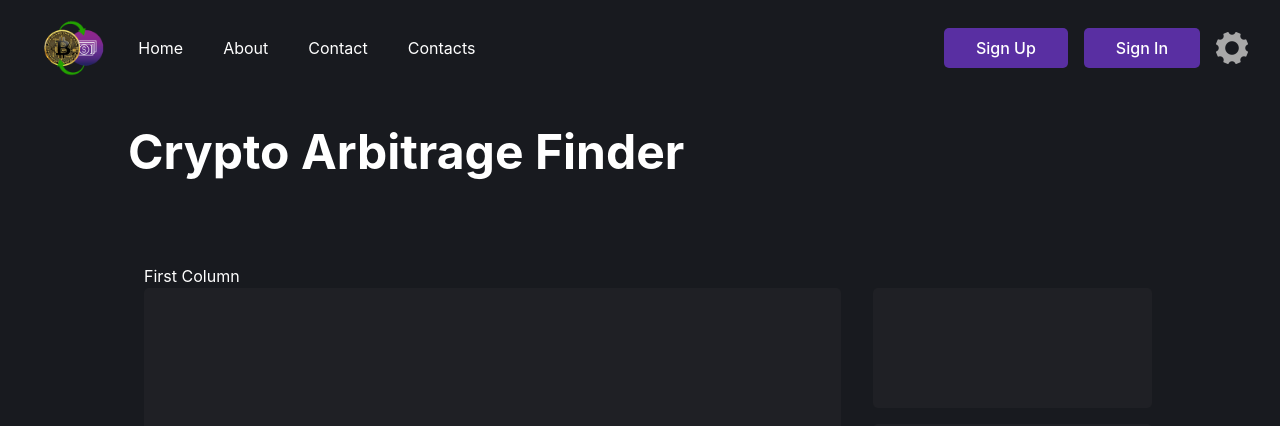
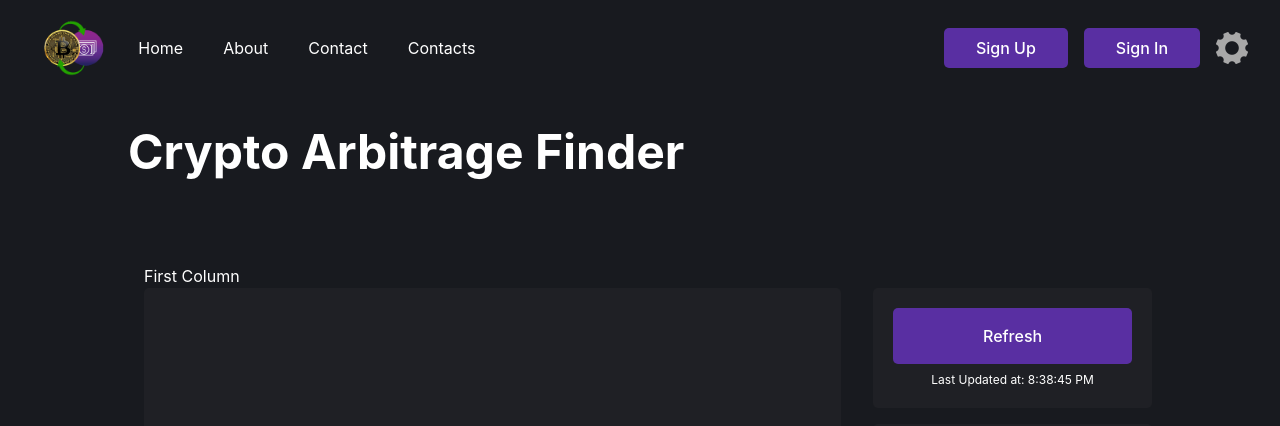
Before and after one commit to RValanki/Crypto-Arbitrage-Finder, a React (Create React App) app in the folder frontend/crypto-arbitrage-finder/: page / in a window 1280 px wide. Shown: the top 426 px of the page. Built offline with nearby package versions, Linux system fonts and the light colour scheme.

Commit message:
Added the refresh component

```diff
--- /dev/null
+++ b/frontend/crypto-arbitrage-finder/src/components/Refresh.jsx
@@ -0,0 +1,20 @@
+// src/components/Refresh.jsx
+import React from 'react';
+import Button from './Button';
+
+const Refresh = ({ onRefresh }) => {
+  return (
+    <div className="w-full h-full p-3 flex flex-col items-center"> {/* Use Flexbox for alignment */}
+      <Button
+        label="Refresh"
+        onClick={onRefresh}
+        className="font-bold w-full h-2/3"
+      />
+      <p className="text-white text-xs text-center mt-2"> {/* Center align the text */}
+        Last Updated at: 8:38:45 PM
+      </p>
+    </div>
+  );
+};
+
+export default Refresh;
--- a/frontend/crypto-arbitrage-finder/src/pages/HomePage.jsx
+++ b/frontend/crypto-arbitrage-finder/src/pages/HomePage.jsx
@@ -1,6 +1,7 @@
 // src/pages/HomePage.jsx
 import React from 'react';
 import TopBar from '../components/TopBar'; // Adjust the import path as necessary
+import Refresh from '../components/Refresh';
 
 const HomePage = () => {
   return (
@@ -28,7 +29,7 @@ const HomePage = () => {
 
           {/* Three Rows in Second Column */}
           <div className=" h-[15vh] bg-[#1F2025] rounded-[5px] mt-6 mb-4 p-2">
-
+            <Refresh> </Refresh>
           </div>
           <div className="h-[30vh] bg-[#1F2025] rounded-[5px] mb-4 p-2">
 
```
